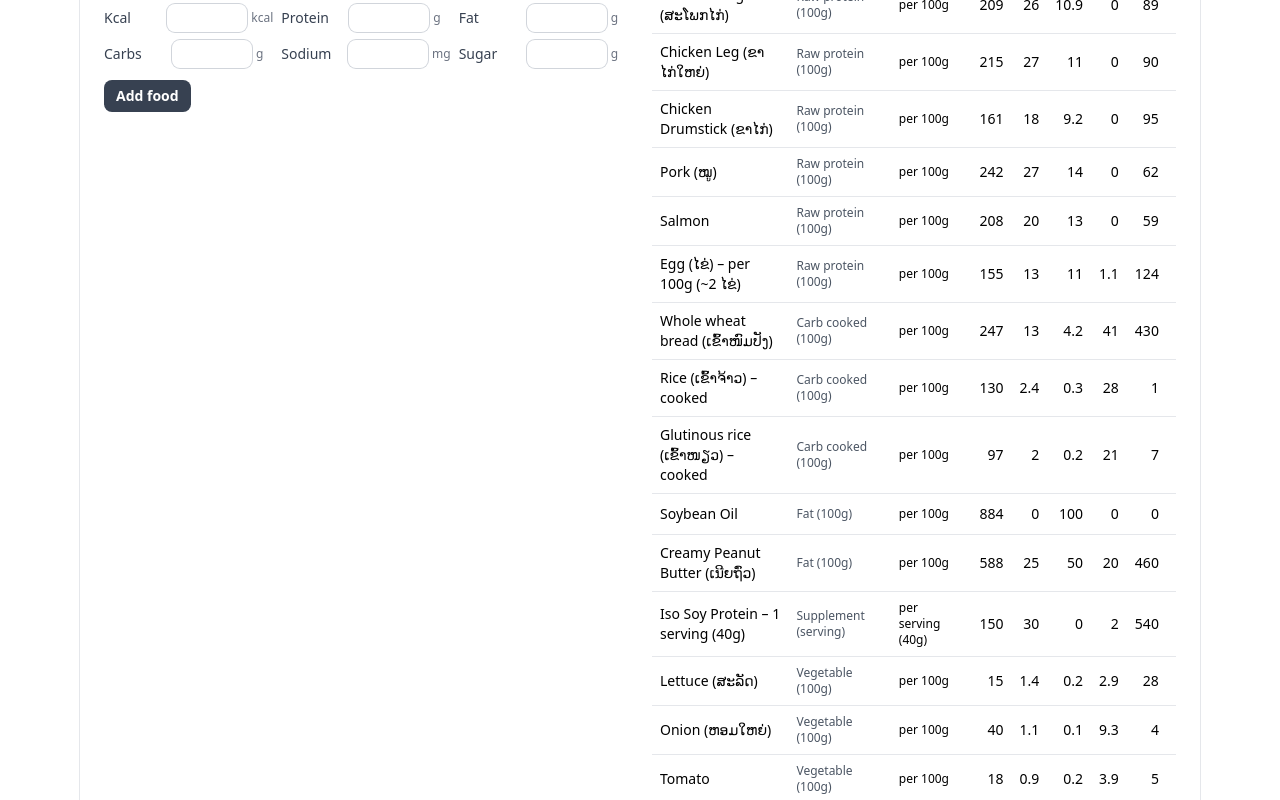
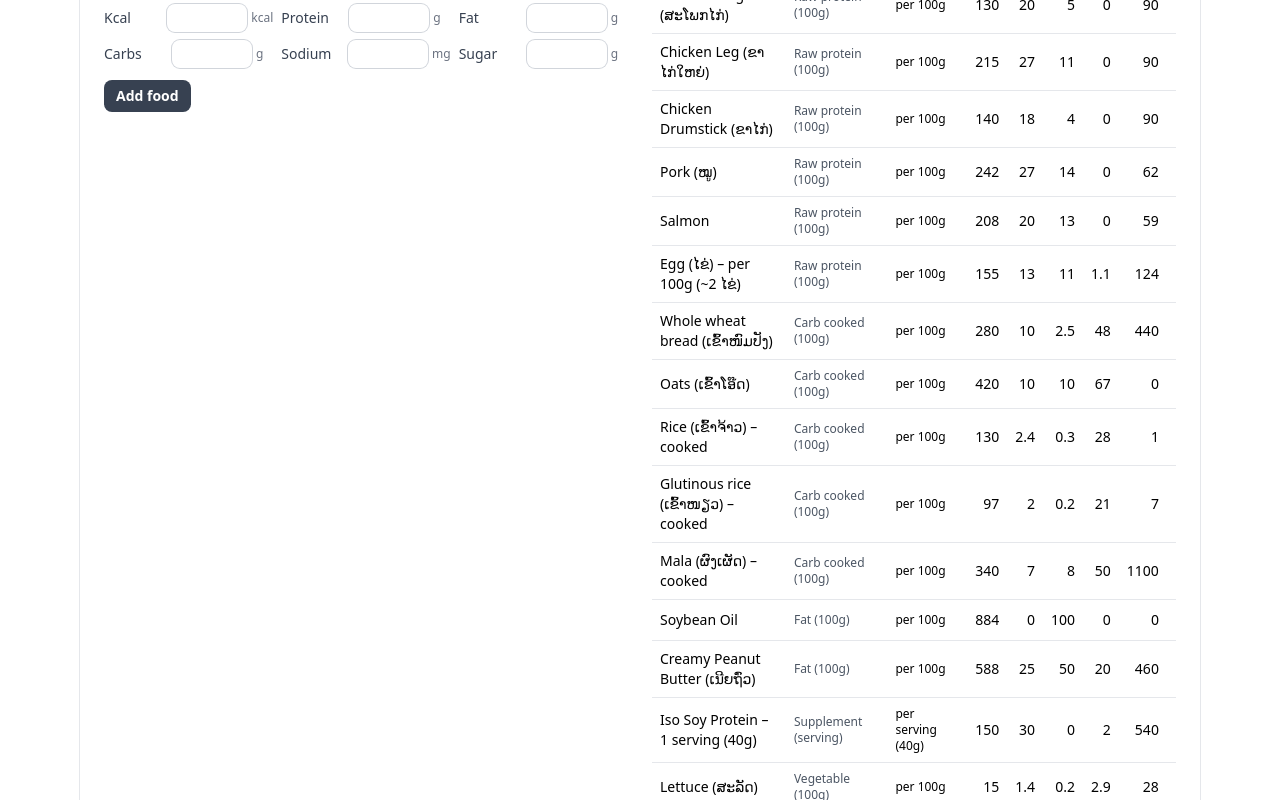
Before and after one commit to zhuxingchi10-bot/kcal-tracker, a React (Vite) app: page / in a window 1280 px wide. Shown: the part 2182-2982 px from the top of the page. Built offline with nearby package versions, Linux system fonts and the light colour scheme.

Commit message:
Update App Food.jsx

```diff
--- a/src/App.jsx
+++ b/src/App.jsx
@@ -28,15 +28,17 @@ const UNIT_TYPES = { PER_100G: "per100g", PER_SERVING: "perServing" };
 // ===== Base Database (editable) =====
 const BASE_DB = [
   { id: "chicken_breast", name: "Chicken Breast (ເອິກໄກ່)", category: CATEGORIES.PROTEIN_RAW, unitType: UNIT_TYPES.PER_100G, servingSize: 100, nutrients: { kcal: 165, protein: 31, fat: 3.6, carbs: 0, sodium: 74, sugar: 0 } },
-  { id: "chicken_thigh", name: "Chicken Thigh (ສະໂພກໄກ່)", category: CATEGORIES.PROTEIN_RAW, unitType: UNIT_TYPES.PER_100G, servingSize: 100, nutrients: { kcal: 209, protein: 26, fat: 10.9, carbs: 0, sodium: 89, sugar: 0 } },
+  { id: "chicken_thigh", name: "Chicken Thigh (ສະໂພກໄກ່)", category: CATEGORIES.PROTEIN_RAW, unitType: UNIT_TYPES.PER_100G, servingSize: 100, nutrients: { kcal: 130, protein: 20, fat: 5, carbs: 0, sodium: 90, sugar: 0 } },
   { id: "chicken_leg", name: "Chicken Leg (ຂາໄກ່ໃຫຍ່)", category: CATEGORIES.PROTEIN_RAW, unitType: UNIT_TYPES.PER_100G, servingSize: 100, nutrients: { kcal: 215, protein: 27, fat: 11, carbs: 0, sodium: 90, sugar: 0 } },
-  { id: "chicken_drumstick", name: "Chicken Drumstick (ຂາໄກ່)", category: CATEGORIES.PROTEIN_RAW, unitType: UNIT_TYPES.PER_100G, servingSize: 100, nutrients: { kcal: 161, protein: 18, fat: 9.2, carbs: 0, sodium: 95, sugar: 0 } },
+  { id: "chicken_drumstick", name: "Chicken Drumstick (ຂາໄກ່)", category: CATEGORIES.PROTEIN_RAW, unitType: UNIT_TYPES.PER_100G, servingSize: 100, nutrients: { kcal: 140, protein: 18, fat: 4, carbs: 0, sodium: 90, sugar: 0 } },
   { id: "pork", name: "Pork (ໝູ)", category: CATEGORIES.PROTEIN_RAW, unitType: UNIT_TYPES.PER_100G, servingSize: 100, nutrients: { kcal: 242, protein: 27, fat: 14, carbs: 0, sodium: 62, sugar: 0 } },
   { id: "salmon", name: "Salmon", category: CATEGORIES.PROTEIN_RAW, unitType: UNIT_TYPES.PER_100G, servingSize: 100, nutrients: { kcal: 208, protein: 20, fat: 13, carbs: 0, sodium: 59, sugar: 0 } },
   { id: "egg", name: "Egg (ໄຂ່) – per 100g (~2 ໄຂ່)", category: CATEGORIES.PROTEIN_RAW, unitType: UNIT_TYPES.PER_100G, servingSize: 100, nutrients: { kcal: 155, protein: 13, fat: 11, carbs: 1.1, sodium: 124, sugar: 1.1 } },
-  { id: "whole_wheat_bread", name: "Whole wheat bread (ເຂົ້າໜົມປັງ)", category: CATEGORIES.CARB_COOKED, unitType: UNIT_TYPES.PER_100G, servingSize: 100, nutrients: { kcal: 247, protein: 13, fat: 4.2, carbs: 41, sodium: 430, sugar: 6 } },
+  { id: "whole_wheat_bread", name: "Whole wheat bread (ເຂົ້າໜົມປັງ)", category: CATEGORIES.CARB_COOKED, unitType: UNIT_TYPES.PER_100G, servingSize: 100, nutrients: { kcal: 280, protein: 10, fat: 2.5, carbs: 48, sodium: 440, sugar: 1 } },
+  { id: "Oats", name: "Oats (ເຂົ້າໂອ໊ດ)", category: CATEGORIES.CARB_COOKED, unitType: UNIT_TYPES.PER_100G, servingSize: 100, nutrients: { kcal: 420, protein: 10, fat: 10, carbs: 67, sodium: 0, sugar: 1 } },
   { id: "rice", name: "Rice (ເຂົ້າຈ້າວ) – cooked", category: CATEGORIES.CARB_COOKED, unitType: UNIT_TYPES.PER_100G, servingSize: 100, nutrients: { kcal: 130, protein: 2.4, fat: 0.3, carbs: 28, sodium: 1, sugar: 0 } },
   { id: "sticky_rice", name: "Glutinous rice (ເຂົ້າໜຽວ) – cooked", category: CATEGORIES.CARB_COOKED, unitType: UNIT_TYPES.PER_100G, servingSize: 100, nutrients: { kcal: 97, protein: 2, fat: 0.2, carbs: 21, sodium: 7, sugar: 0 } },
+  { id: "Mala", name: "Mala (ຜົງເຜັດ) – cooked", category: CATEGORIES.CARB_COOKED, unitType: UNIT_TYPES.PER_100G, servingSize: 100, nutrients: { kcal: 340, protein: 7 , fat: 8, carbs: 50, sodium: 1100, sugar: 0 } },
   { id: "soybean_oil", name: "Soybean Oil", category: CATEGORIES.FAT, unitType: UNIT_TYPES.PER_100G, servingSize: 100, nutrients: { kcal: 884, protein: 0, fat: 100, carbs: 0, sodium: 0, sugar: 0 } },
   { id: "peanut_butter", name: "Creamy Peanut Butter (ເນີຍຖົ່ວ)", category: CATEGORIES.FAT, unitType: UNIT_TYPES.PER_100G, servingSize: 100, nutrients: { kcal: 588, protein: 25, fat: 50, carbs: 20, sodium: 460, sugar: 9 } },
   { id: "iso_soy_protein", name: "Iso Soy Protein – 1 serving (40g)", category: CATEGORIES.SUPP, unitType: UNIT_TYPES.PER_SERVING, servingSize: 40, nutrients: { kcal: 150, protein: 30, fat: 0, carbs: 2, sodium: 540, sugar: 0 } },
```
